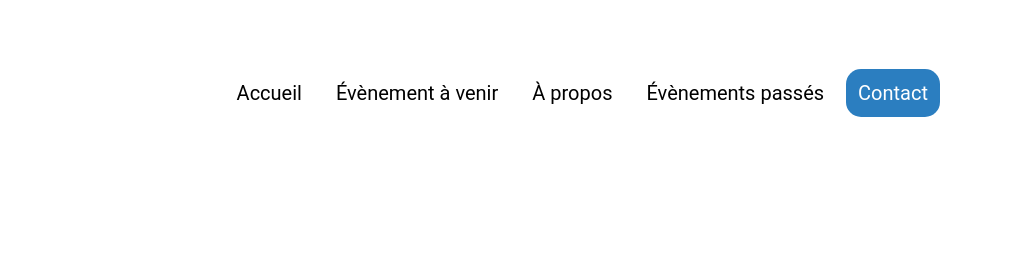
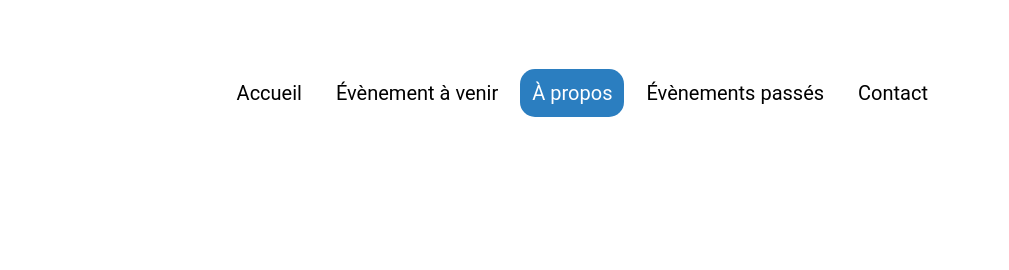
Before and after one commit to Benjamin-Rivero/arenaOfGamers, a website: page public/about.html in a window 1280 px wide. Shown: the top 270 px of the page, 271-1280 px from the left. Drawn offline with Linux system fonts and the light colour scheme.

Commit message:
fix navbar

```diff
--- a/public/about.html
+++ b/public/about.html
@@ -20,9 +20,9 @@
         <div class="main-navbar">
           <a href="/"><span>Accueil</span></a>
           <a href="upcomingEvents.html"><span>Évènement à venir</span></a>
-          <a href="about.html"><span>À propos</span></a>
+          <a href="about.html" class="active"><span>À propos</span></a>
           <a href="passedEvents.html"><span>Évènements passés</span></a>
-          <a href="contact.html" class="active"><span>Contact</span></a>
+          <a href="contact.html"><span>Contact</span></a>
           <a href="javascript:void(0);" class="icon" onclick="editNav()">
             <i class="fa fa-bars"></i>
           </a>
```
